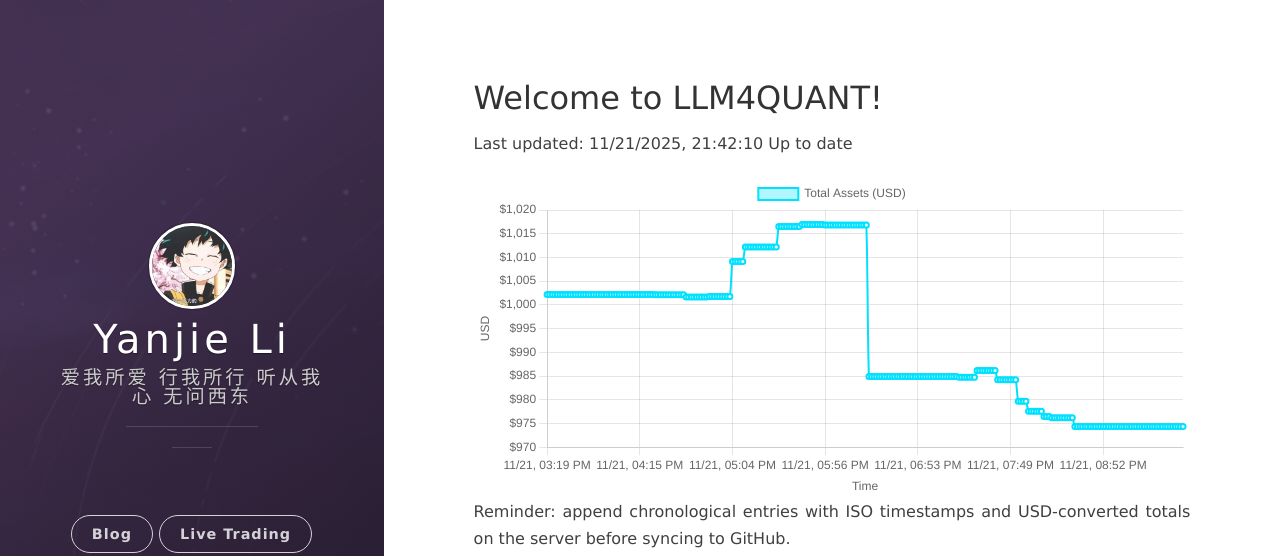
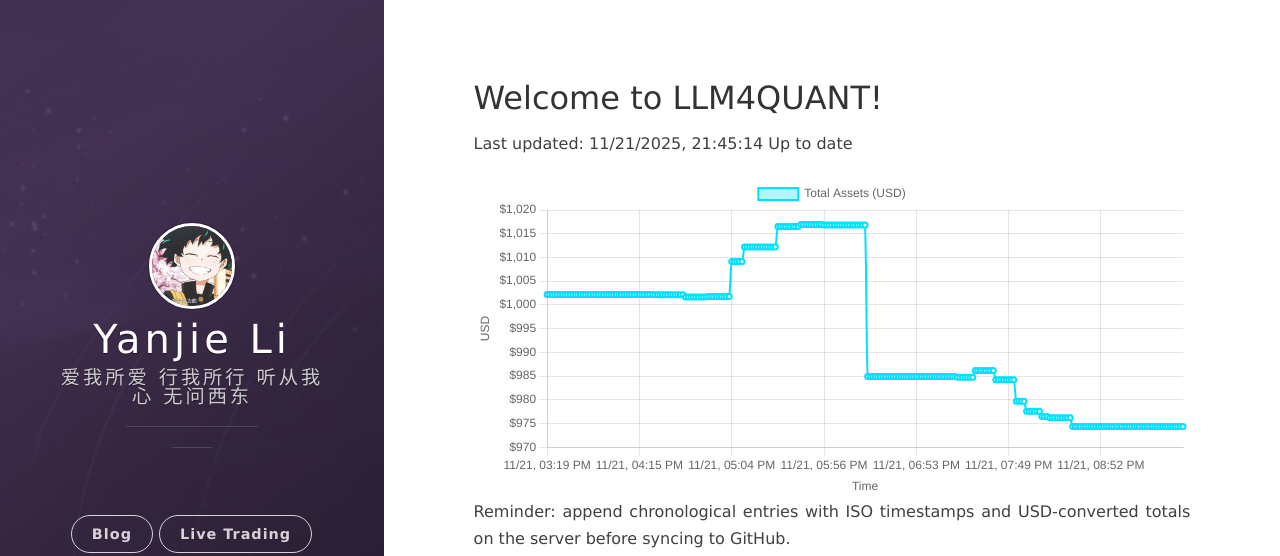
Before and after one commit to leeyegy/leeyegy.github.io, a Jekyll site: the page built from live-trading.html, in a window 1280 px wide. Shown: the top 556 px of the page. Built offline with Jekyll 4.4.1, drawn with Linux system fonts in a browser that asks for light colours; nearby versions of some CDN libraries.

Commit message:
AccountMonitor: update balance history 2025-11-22T05:45:14+08:00

```diff
--- a/assets/data/binance/balance-history.json
+++ b/assets/data/binance/balance-history.json
@@ -1,5 +1,5 @@
 {
-  "generatedAt": "2025-11-22T05:42:10+08:00",
+  "generatedAt": "2025-11-22T05:45:14+08:00",
   "asset": "total_usd_value",
   "history": [
     {
@@ -993,6 +993,10 @@
     {
       "timestamp": "2025-11-22T05:42:10+08:00",
       "totalUsd": 974.36593718
+    },
+    {
+      "timestamp": "2025-11-22T05:45:14+08:00",
+      "totalUsd": 974.36593718
     }
   ]
 }
```
